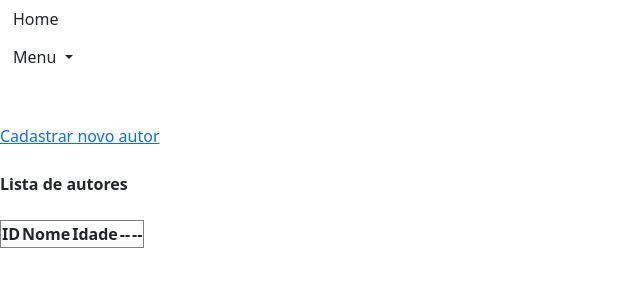
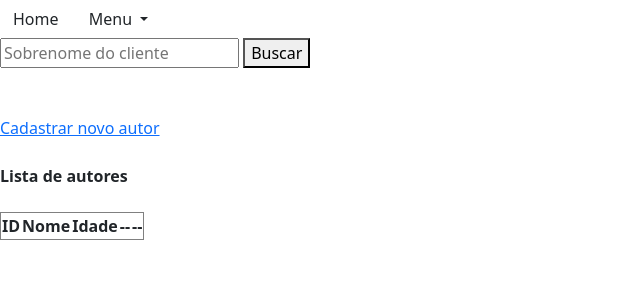
Before and after one commit to anleaes/2025-1-A3-UDWMJ-FAPA-05-Antonio, a Django app: template templates/autores/list_autores.html in a window 1280 px wide. Shown: the top 300 px of the page, without its empty margins (0-640 px from the left). Run offline with Django 5.2, Linux system fonts and the light colour scheme; the template is opened without the code that fills it, so the values that code supplies are empty; some libraries are stand-ins or nearby versions.

Commit message:
improve looks of tables and add client search functionality

```diff
--- a/apps/clientes/urls.py
+++ b/apps/clientes/urls.py
@@ -8,4 +8,5 @@ urlpatterns = [
     path('', views.list_clientes, name='list_clientes'),
     path('editar/<int:id_cliente>/', views.edit_cliente, name='edit_cliente'),
     path('excluir/<int:id_cliente>/', views.delete_cliente, name='delete_cliente'),
+    path('buscar/', views.search_clientes, name='search_clientes'),
 ]
--- a/templates/base.html
+++ b/templates/base.html
@@ -13,10 +13,8 @@
 </head>
 <body>
     <header>
-        <div class="header_home">
+        <div>
             <a href="{% url 'core:home' %}" ><button class="btn header-btn">Home</button></a>
-        </div>
-        <div class="header_links">
             <div class="dropdown" style="display: inline-block;">
                 <button class="btn header-btn dropdown-toggle" type="button" id="menuDropdown" data-toggle="dropdown" aria-haspopup="true" aria-expanded="false">
                     Menu
@@ -31,6 +29,12 @@
                     <a class="dropdown-item" href="{% url 'emprestimos:list_emprestimos' %}">Emprestimos</a>
                 </div>
             </div>
+        </div>
+        <div>
+            <form action="{% url 'clientes:search_clientes' %}" method="GET">
+                <input name="query" type="text" placeholder="Sobrenome do cliente" aria-label="Buscar">
+                <button type="submit">Buscar</button>
+            </form>
         </div>
     </header>
     <br />
```
Also changed, not shown: apps/clientes/views.py (+9 -0 lines), 1 other file.
